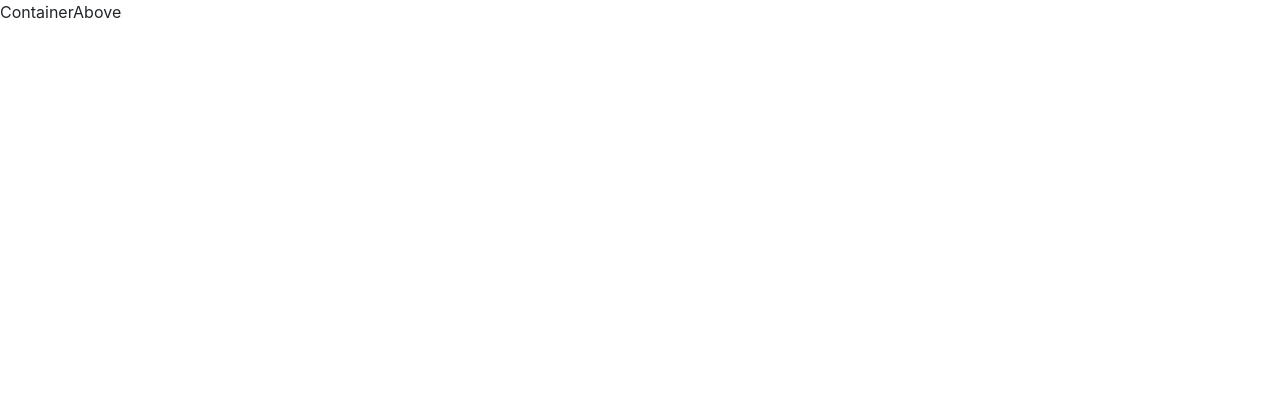
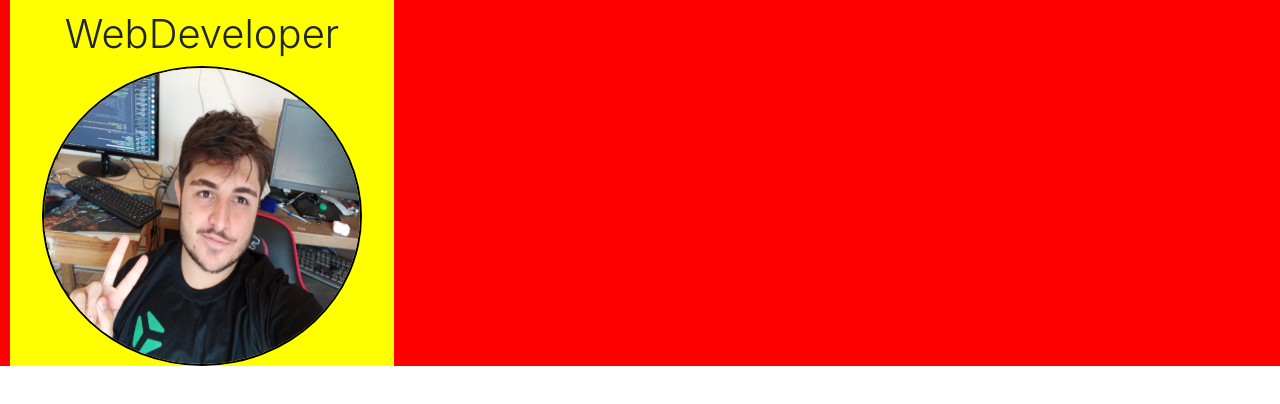
Before and after one commit to iroDevs/Portfolio-Pessoal, a React (Create React App) app: page / in a window 1280 px wide. Shown: the top 404 px of the page. Built offline with nearby package versions, Linux system fonts and the light colour scheme.

Commit message:
above and image

```diff
--- a/public/index.html
+++ b/public/index.html
@@ -2,6 +2,10 @@
 <html lang="en">
   <head>
     <meta charset="utf-8" />
+    <link href="https://cdn.jsdelivr.net/npm/bootstrap@5.2.0/dist/css/bootstrap.min.css" rel="stylesheet" integrity="sha384-gH2yIJqKdNHPEq0n4Mqa/HGKIhSkIHeL5AyhkYV8i59U5AR6csBvApHHNl/vI1Bx" crossorigin="anonymous">
+    <!--
+   Biblioteca vanila do boostrap
+ -->
     <link rel="icon" href="%PUBLIC_URL%/favicon.ico" />
     <meta name="viewport" content="width=device-width, initial-scale=1" />
     <meta name="theme-color" content="#000000" />
@@ -25,10 +29,7 @@
       Learn how to configure a non-root public URL by running `npm run build`.
     -->
 
-    <link href="https://cdn.jsdelivr.net/npm/bootstrap@5.2.0/dist/css/bootstrap.min.css" rel="stylesheet" integrity="sha384-gH2yIJqKdNHPEq0n4Mqa/HGKIhSkIHeL5AyhkYV8i59U5AR6csBvApHHNl/vI1Bx" crossorigin="anonymous">
-       <!--
-      Biblioteca vanila do boostrap
-    -->
+
 
     <title>React App</title>
   </head>
--- a/src/App.css
+++ b/src/App.css
@@ -7,4 +7,6 @@
  .container-main {
     width: 100%;
     height: 100vh;
+    padding: 0;
+    margin: 0 ;
  }
--- a/src/App.js
+++ b/src/App.js
@@ -5,7 +5,7 @@ import ContainerAbove from './containers/Container-above/ContainerAbove'
 function App () {
   return (
     <div className="App">
-      <div className="container-main">
+      <div className="container-fluid container-main">
       <ContainerAbove />
       </div>
     </div>
--- a/src/components/Foto/Foto.css
+++ b/src/components/Foto/Foto.css
@@ -0,0 +1,19 @@
+.img-profile {
+    width:320px;
+    height:300px;
+   border-radius: 50%;
+
+   border: 2px black solid;
+}
+.container-profile-image {
+    display: flex;
+    flex-direction: column;
+    text-align: center;
+    width:30%;
+    margin-left: 10px;
+    padding-top: 10px;
+    justify-content: center;
+    align-items: center;
+
+    background-color: yellow
+}
--- a/src/components/Foto/Foto.jsx
+++ b/src/components/Foto/Foto.jsx
@@ -0,0 +1,11 @@
+import React from 'react'
+import './Foto.css'
+import MinhaFoto from '../../images/eu.jpeg'
+export default function Foto () {
+  return (
+    <div className=" container-profile-image">
+        <h1 className="title display-6">WebDeveloper</h1>
+        <img src={MinhaFoto} className="img-profile" alt="minha foto" />
+    </div>
+  )
+}
--- a/src/containers/Container-above/ContainerAbove.jsx
+++ b/src/containers/Container-above/ContainerAbove.jsx
@@ -1,7 +1,10 @@
 import React from 'react'
-
+import Foto from '../../components/Foto/Foto'
+import './ContainerAboveStyle.css'
 export default function ContainerAbove () {
   return (
-    <div>ContainerAbove</div>
+    <div className="container-fluid container-above">
+        <Foto />
+    </div>
   )
 }
--- /dev/null
+++ b/src/containers/Container-above/ContainerAboveStyle.css
@@ -0,0 +1,6 @@
+.container-above {
+    width: 100%;
+    background-color: red;
+    margin: 0;
+    padding: 0;
+}
```
Also changed, not shown: src/index.js (+8 -8 lines), src/reportWebVitals.js (+8 -8 lines), 1 other file (tests, documents, lock files or other folders).
